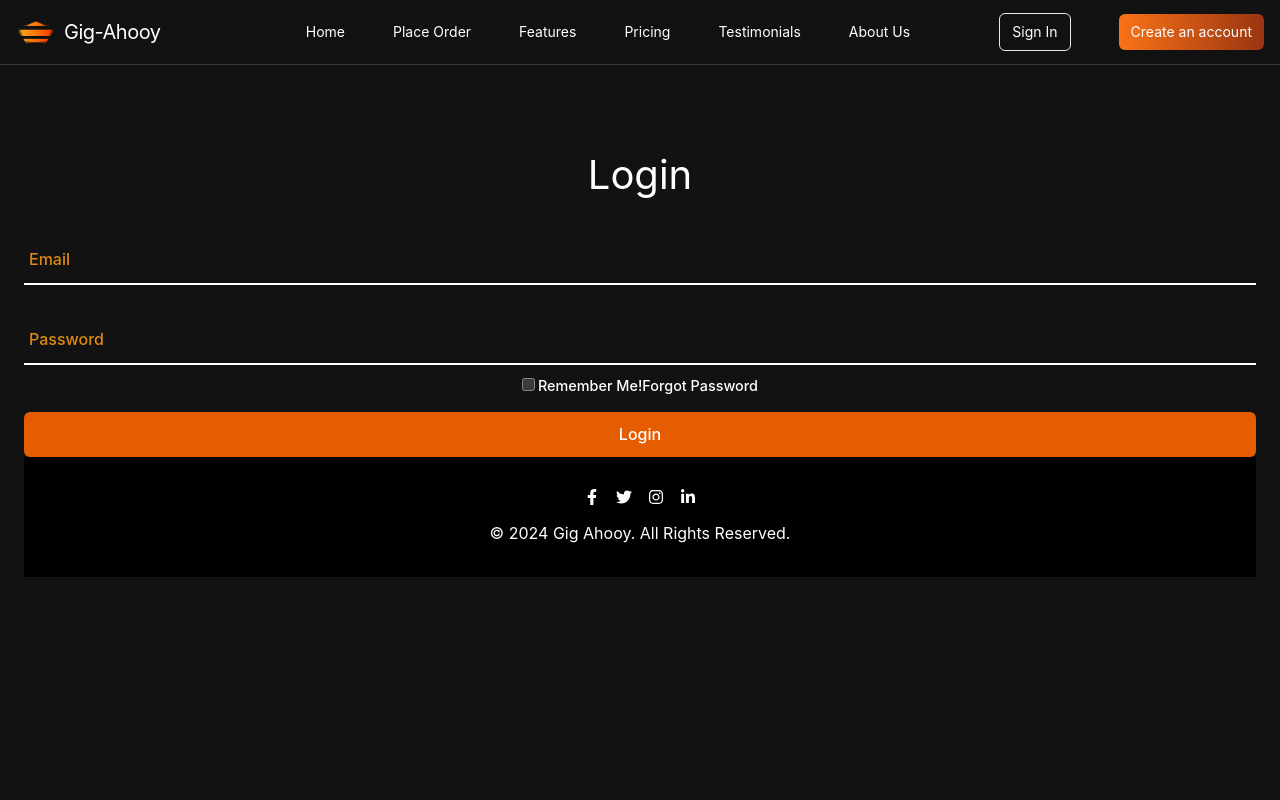
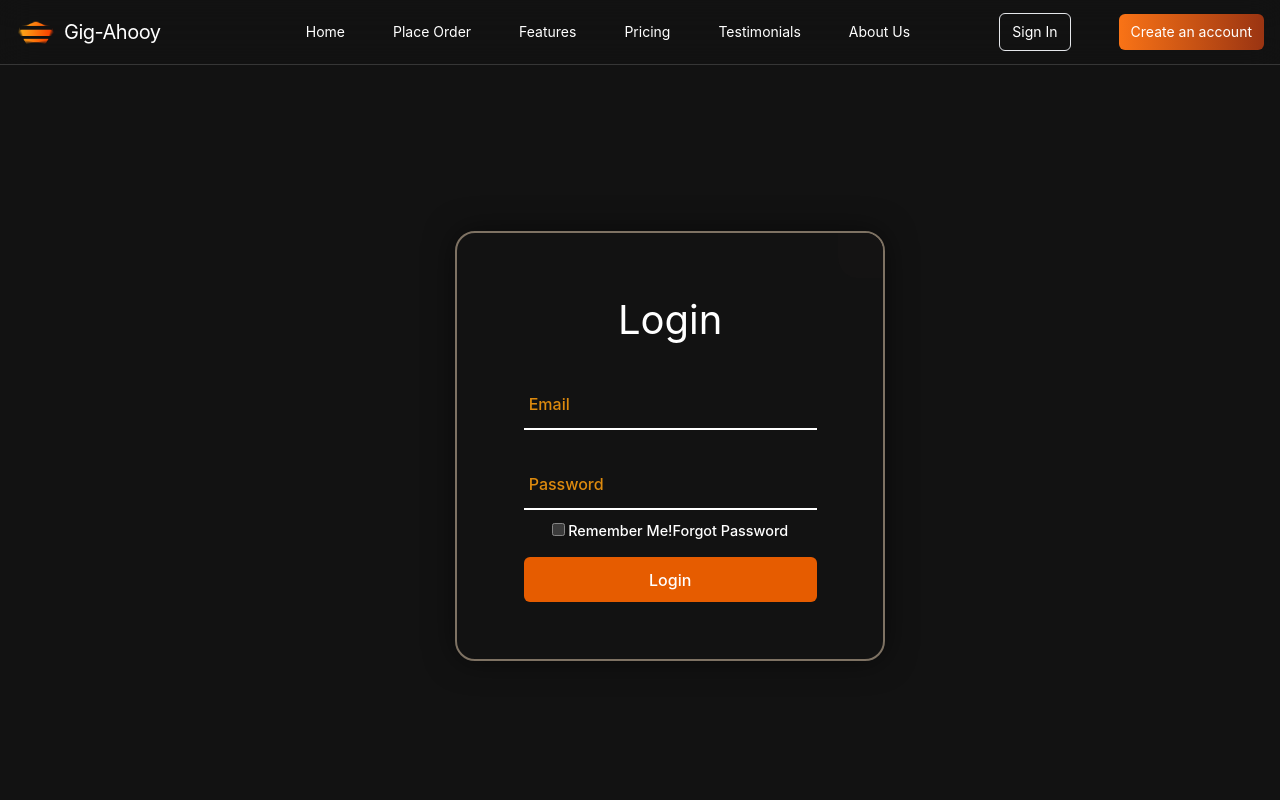
Before and after one commit to Edensel/Gig, a React (Vite) app: page /login in a window 1280 px wide. Shown: the top 800 px of the page. Built offline with nearby package versions, Linux system fonts and the light colour scheme; a web font is replaced by a local one.

Commit message:
Updated login css

```diff
--- a/src/login.css
+++ b/src/login.css
@@ -14,17 +14,11 @@
       monospace;
 }
 
-<<<<<<< HEAD
-
-=======
->>>>>>> 5b2b2750fca064a6dfee2fc6fa31d69be38b151a
-
-
 .wrapper {
     position: relative;
     width: 430px;
     height: 430px;
-      background: transparent ;
+    background: transparent;
     /* backdrop-filter: blur(10px); */
     border: 2px solid rgba(233, 210, 180, 0.5);
     border-radius: 20px;
@@ -39,7 +33,6 @@
     overflow: hidden;
     transform: scale(1);
     transition: transform .5s ease, height .2s ease;
-
 }
 
 .wrapper.active-popup {
@@ -51,7 +44,6 @@
 }
 
 .wrapper .form-box.login {
-
     transition: transform .18s ease;
     transform: translateX(0);
 }
@@ -62,12 +54,6 @@
 }
 
 .wrapper .form-box.register {
-      /* position: absolute;
-      top: 0;
-      left: 0;
-      width: 70%;
-      height: 80%;
-      padding: 45px; */
     transition: none;
     transform: translateX(0px);
 }
@@ -143,6 +129,7 @@
     color: #fff;
     line-height: 57px;
 }
+
 .login-forgot {
     font-size: .9em;
     color: #fff;
@@ -151,13 +138,13 @@
     display: flex;
     justify-content: center;
     align-items: center;
+}
 
-  }
 .login-forgot label input {
     margin-right: 3px;
 }
+
 .remember-forgot {
-
     font-size: .9em;
     color: #fff;
     font-weight: 500;
@@ -168,9 +155,7 @@
 }
 
 .remember-forgot label input {
-      /* accent-color: #fff; */
     margin-right: 3px;
-
 }
 
 .remember-forgot a {
@@ -226,8 +211,8 @@
     margin-left: 40px;
     transition: .5s;
     align-items: flex-end;
+}
 
-  }
 .btnLogin-popup:hover {
     background: #023047;
     color: aliceblue;
@@ -249,7 +234,5 @@
     justify-content: center;
     align-items: center;
     border-bottom-left-radius: 20px;
-
     z-index: -1;
-
 }
```
Lines whose indentation alone changed are shown as unchanged.
